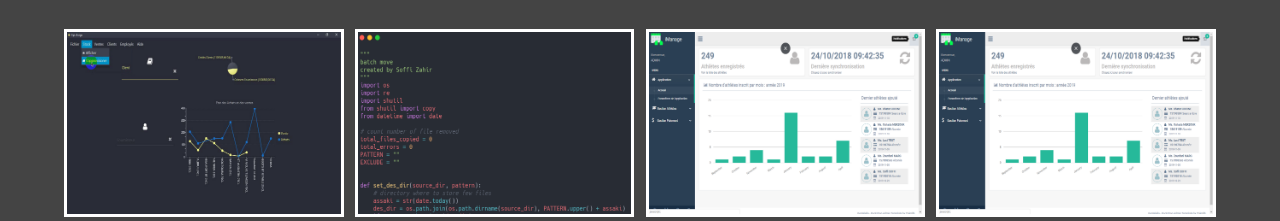
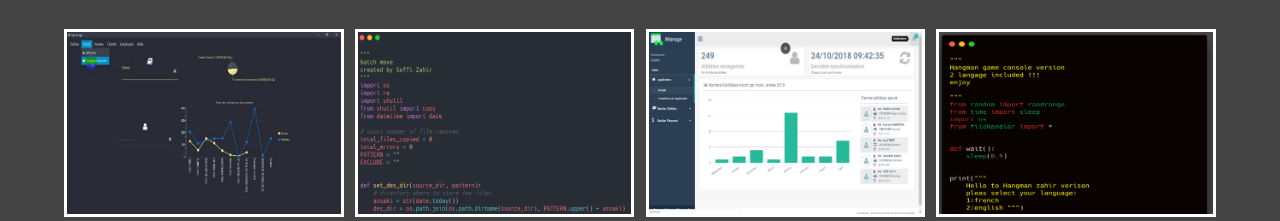
Before and after one commit to zayzou/azul, a website: page work.html in a window 1280 px wide. Shown: the part 261-482 px from the top of the page. Drawn offline with nearby package versions, Linux system fonts and the light colour scheme.

Commit message:
final project with gh-pages module

```diff
--- a/package.json
+++ b/package.json
@@ -4,7 +4,8 @@
     "description": "Responsive portfolio website",
     "main": "index.js",
     "scripts": {
-        "sass": "node-sass -w scss/ -o dist/css/ --recursive"
+        "sass": "node-sass -w scss/ -o dist/css/ --recursive",
+        "deploy": "gh-pages -d dist"
     },
     "author": "Soffi Zahir",
     "license": "MIT",
--- a/work.html
+++ b/work.html
@@ -87,7 +87,7 @@
                 </a>
             </div>
             <div class="item">
-                <a href="img/projects/gym.png"><img src="img/projects/gym.png" alt=""></a>
+                <a href="img/projects/hangmancr.png"><img src="img/projects/hangmancr.png" alt=""></a>
                 <a href="" class="btn-light">
                     <i class="fas fa-eye"></i> View
                 </a>
```
Also changed, not shown: index.html (+2 -1 lines), img/projects/hangmancr.png (added), 1 other file.
